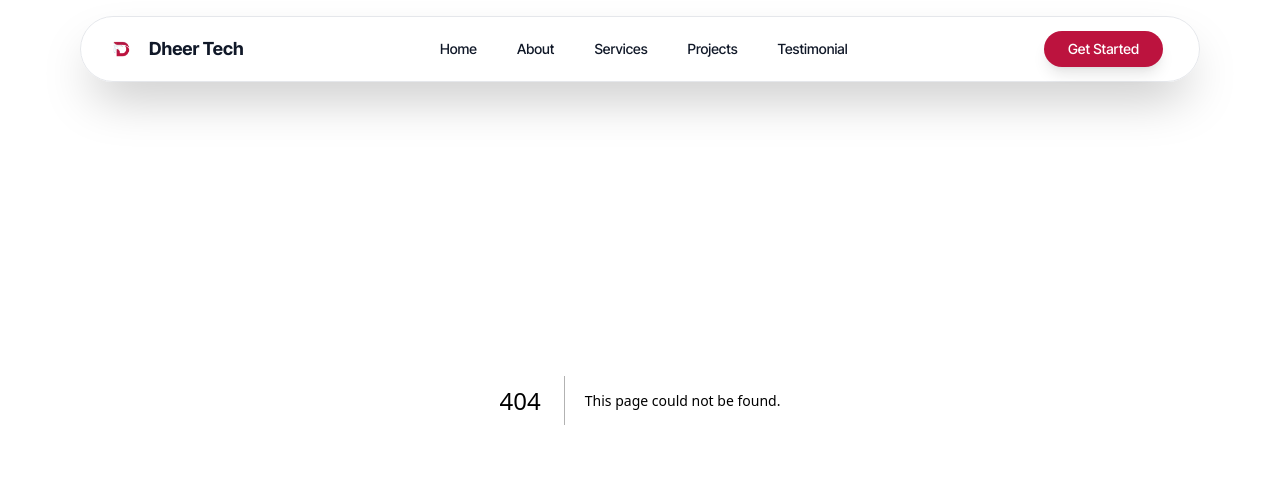
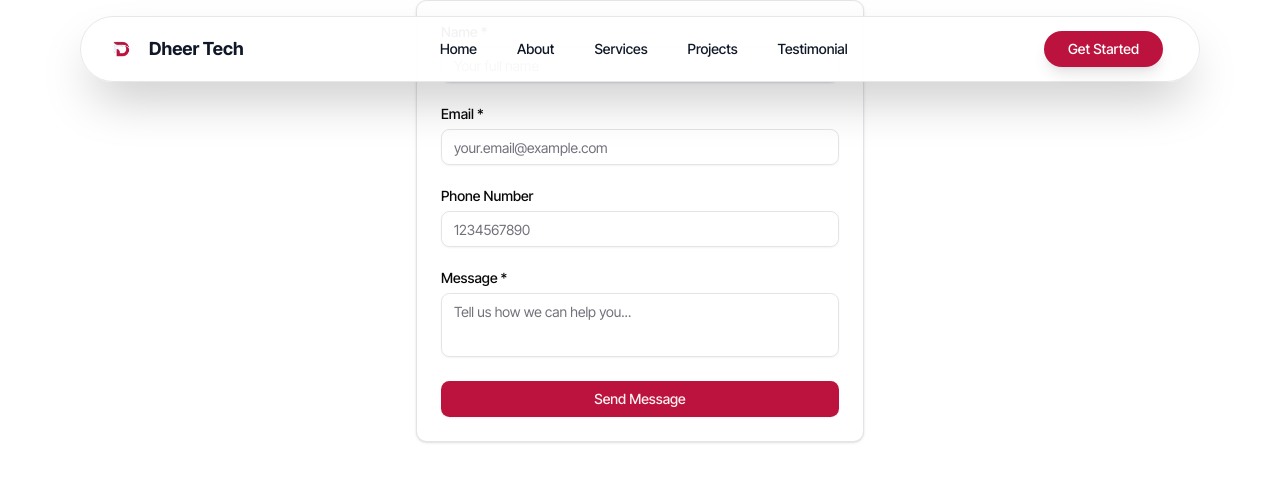
Before and after one commit to Neha220803/dheer-tech-website-new, a Next.js app: page /contact in a window 1280 px wide. Before the commit this address had no page. Shown: the top 482 px of the page. Built offline with nearby package versions, Linux system fonts and the light colour scheme.

Commit message:
form updated

```diff
--- a/package.json
+++ b/package.json
@@ -16,13 +16,16 @@
     "@radix-ui/react-slot": "^1.2.3",
     "class-variance-authority": "^0.7.1",
     "clsx": "^2.1.1",
+    "emailjs-com": "^3.2.0",
     "framer-motion": "^12.23.12",
     "lenis": "^1.3.11",
     "lucide-react": "^0.542.0",
     "next": "15.5.2",
+    "next-themes": "^0.4.6",
     "react": "19.1.0",
     "react-dom": "19.1.0",
     "react-hook-form": "^7.62.0",
+    "sonner": "^2.0.7",
     "tailwind-merge": "^3.3.1",
     "zod": "^4.1.5"
   },
--- /dev/null
+++ b/src/app/contact/page.js
@@ -0,0 +1,12 @@
+import ContactForm from "@/components/contact-form";
+import React from "react";
+
+const ContactUspage = () => {
+  return (
+    <div>
+      <ContactForm />
+    </div>
+  );
+};
+
+export default ContactUspage;
--- a/src/app/layout.js
+++ b/src/app/layout.js
@@ -1,6 +1,8 @@
 import { Inter_Tight, Roboto_Slab } from "next/font/google";
 import "./globals.css";
 import { HomeNavComp } from "@/components/nav";
+// import WhatsappButtonsComp from "@/components/whatsapp-button/WhatsappButtons";
+import { Toaster } from "@/components/ui/sonner";
 
 const interTight = Inter_Tight({
   variable: "--font-inter-tight",
@@ -33,6 +35,8 @@ export default function RootLayout({ children }) {
       >
         <HomeNavComp />
         {children}
+        {/* <WhatsappButtonsComp /> */}
+        <Toaster richColors />
       </body>
     </html>
   );
--- /dev/null
+++ b/src/components/about/hero/index.js
@@ -0,0 +1,42 @@
+import { Button } from "@/components/ui/button";
+import React from "react";
+import "./styles.css";
+import ContactPopUpForm from "@/components/pop-up-form/ContactPopUpForm";
+
+const aboutHeroImg = "/assets/images/about/about-hero.png";
+
+const AboutHeroComp = () => {
+  return (
+    <section className="flex justify-center items-center ">
+      <div className="flex justify-center items-center max-w-6xl ">
+        <div className="w-1/2  ">
+          <div className="w-4/5 flex justify-center items-start flex-col gap-4 ">
+            <h1 className="text-2xl font-bold">
+              Innovating <span className="text-primary-400">Today</span> for a
+              Secure Tomorrow.
+            </h1>
+            <p>
+              At DheerTech, innovation meets protection. We are a team of
+              skilled engineers, designers, and cyber coders who specialize in
+              building secure, scalable, and intuitive web-based solutions. Our
+              mission is simple - empower businesses to grow smarter while
+              staying safe in the digital age.
+            </p>
+            <ContactPopUpForm>
+              <Button>Contact Us</Button>
+            </ContactPopUpForm>
+          </div>
+        </div>
+        <div className="w-1/2 flex justify-end items-center ">
+          <img
+            src={aboutHeroImg}
+            alt="about hero img"
+            className="about-hero-img"
+          />
+        </div>
+      </div>
+    </section>
+  );
+};
+
+export default AboutHeroComp;
--- a/src/components/contact-form/index.js
+++ b/src/components/contact-form/index.js
@@ -1,14 +1,15 @@
 "use client";
 
-import React from "react";
+import React, { useState } from "react";
 import { zodResolver } from "@hookform/resolvers/zod";
 import { useForm } from "react-hook-form";
 import { z } from "zod";
+import emailjs from "emailjs-com";
+import { toast } from "sonner";
 import { Button } from "@/components/ui/button";
 import {
   Form,
   FormControl,
-  FormDescription,
   FormField,
   FormItem,
   FormLabel,
@@ -16,21 +17,60 @@ import {
 } from "@/components/ui/form";
 import { Input } from "@/components/ui/input";
 import { Textarea } from "@/components/ui/textarea";
+import { Loader2 } from "lucide-react";
 
+// Enhanced form schema with robust validation
 const formSchema = z.object({
-  name: z.string().min(2, {
-    message: "Name must be at least 2 characters.",
+  name: z
+    .string()
+    .min(2, { message: "Name must be at least 2 characters." })
+    .max(50, { message: "Name must not exceed 50 characters." })
+    .regex(/^[a-zA-Z\s\-'\.]+$/, {
+      message:
+        "Name can only contain letters, spaces, hyphens, and apostrophes.",
+    })
+    .transform((value) => value.trim().replace(/\s+/g, " ")), // Sanitize multiple spaces
+
+  email: z
+    .string()
+    .min(1, { message: "Email is required." })
+    .email({ message: "Please enter a valid email address." })
+    .max(100, { message: "Email must not exceed 100 characters." })
+    .regex(/^[a-zA-Z0-9._%+-]+@[a-zA-Z0-9.-]+\.[a-zA-Z]{2,}$/, {
+      message: "Please enter a valid email format.",
+    })
+    .transform((value) => value.toLowerCase().trim()),
+
+  phone: z
+    .string()
+    .optional()
+    .or(z.literal(""))
+    .refine(
+      (value) => {
+        if (!value || value === "") return true; // Optional field
+        const cleanPhone = value.replace(/\D/g, ""); // Remove non-digits
+        return cleanPhone.length === 10;
+      },
+      { message: "Phone number must be exactly 10 digits." }
+    )
+    .transform((value) => {
+      if (!value) return "";
+      return value.replace(/\D/g, ""); // Keep only digits
     }),
-  email: z.string().email({
-    message: "Please enter a valid email address.",
-  }),
-  phone: z.string().optional(),
-  message: z.string().min(10, {
-    message: "Message must be at least 10 characters.",
-  }),
+
+  message: z
+    .string()
+    .min(10, { message: "Message must be at least 10 characters." })
+    .max(500, { message: "Message must not exceed 500 characters." })
+    .regex(/^[a-zA-Z0-9\s\-_.,!?@#$%&*()+=\[\]{}|\\:";'<>\/`~]+$/, {
+      message: "Message contains invalid characters.",
+    })
+    .transform((value) => value.trim().replace(/\s+/g, " ")), // Sanitize
 });
 
 const ContactForm = ({ showTitle = false }) => {
+  const [isSubmitting, setIsSubmitting] = useState(false);
+
   const form = useForm({
     resolver: zodResolver(formSchema),
     defaultValues: {
@@ -41,16 +81,56 @@ const ContactForm = ({ showTitle = false }) => {
     },
   });
 
-  function onSubmit(values) {
-    console.log("Form data:", values);
+  async function onSubmit(values) {
+    setIsSubmitting(true);
+
+    try {
+      // Prepare EmailJS template parameters
+      const templateParams = {
+        from_name: values.name,
+        from_email: values.email,
+        phone_number: values.phone || "Not provided",
+        message: values.message,
+        to_name: "DheerTech Icn", // Change this to your company name
+        to_email: "info@dheertech.com", // Your recipient email
+      };
+
+      // Send email using EmailJS
+      await emailjs.send(
+        "service_3idlt0x", // Replace with your service ID
+        "template_7g91i4l", // Replace with your template ID
+        templateParams,
+        "bql19IHSmzPWHoJiX" // Replace with your public key
+      );
+
+      // Success notification
+      toast.success("Message sent successfully! We'll get back to you soon.", {
+        duration: 3000,
+        position: "top-center",
+      });
+
+      // Reset form
       form.reset();
+    } catch (error) {
+      console.error("Error sending email:", error);
+
+      // Error notification
+      toast.error("Failed to send message. Please try again later.", {
+        duration: 3000,
+        position: "top-center",
+      });
+    } finally {
+      setIsSubmitting(false);
+    }
   }
 
   return (
-    <div className="max-w-md mx-auto p-4 border-1 bg-white rounded-lg">
+    <>
+      <div className="max-w-md mx-auto p-6 border bg-white rounded-lg shadow-sm">
         {showTitle && (
-        <h2 className="text-2xl font-bold mb-4 text-gray-800">Contact Us</h2>
+          <h2 className="text-2xl font-bold mb-6 text-gray-800">Contact Us</h2>
         )}
+
         <Form {...form}>
           <form onSubmit={form.handleSubmit(onSubmit)} className="space-y-6">
             <FormField
@@ -60,7 +140,11 @@ const ContactForm = ({ showTitle = false }) => {
                 <FormItem>
                   <FormLabel>Name *</FormLabel>
                   <FormControl>
-                  <Input placeholder="Your full name" {...field} />
+                    <Input
+                      placeholder="Your full name"
+                      disabled={isSubmitting}
+                      {...field}
+                    />
                   </FormControl>
                   <FormMessage />
                 </FormItem>
@@ -77,6 +161,7 @@ const ContactForm = ({ showTitle = false }) => {
                     <Input
                       type="email"
                       placeholder="your.email@example.com"
+                      disabled={isSubmitting}
                       {...field}
                     />
                   </FormControl>
@@ -94,7 +179,9 @@ const ContactForm = ({ showTitle = false }) => {
                   <FormControl>
                     <Input
                       type="tel"
-                    placeholder="Your phone number"
+                      placeholder="1234567890"
+                      maxLength={14} // Allow for formatting like (123) 456-7890
+                      disabled={isSubmitting}
                       {...field}
                     />
                   </FormControl>
@@ -111,8 +198,10 @@ const ContactForm = ({ showTitle = false }) => {
                   <FormLabel>Message *</FormLabel>
                   <FormControl>
                     <Textarea
-                    placeholder="Your message..."
+                      placeholder="Tell us how we can help you..."
                       className="resize-none"
+                      rows={4}
+                      disabled={isSubmitting}
                       {...field}
                     />
                   </FormControl>
@@ -121,12 +210,20 @@ const ContactForm = ({ showTitle = false }) => {
               )}
             />
 
-          <Button type="submit" className="w-full">
-            Send Message
+            <Button type="submit" className="w-full" disabled={isSubmitting}>
+              {isSubmitting ? (
+                <>
+                  <Loader2 className="mr-2 h-4 w-4 animate-spin" />
+                  Sending...
+                </>
+              ) : (
+                "Send Message"
+              )}
             </Button>
           </form>
         </Form>
       </div>
+    </>
   );
 };
 
--- a/src/components/home/hero/index.js
+++ b/src/components/home/hero/index.js
@@ -119,9 +119,9 @@ export const HomeHeroComp = () => {
           <div className="left-grid-big-right-card h-full">
             <div className="z-1000">
               <div className="text-2xl font-medium">
-                Innovation Meets Security
+                Build Once, Scale Forever
               </div>
-              <p>We Create Smart Web Solutions That Scale with Your Business</p>
+              <p>Future-proof solutions that grow with your ambitions</p>
             </div>
             <div className="red-overlay"></div>
           </div>
--- /dev/null
+++ b/src/components/ui/sonner.jsx
@@ -0,0 +1,26 @@
+"use client"
+
+import { useTheme } from "next-themes"
+import { Toaster as Sonner } from "sonner";
+
+const Toaster = ({
+  ...props
+}) => {
+  const { theme = "system" } = useTheme()
+
+  return (
+    <Sonner
+      theme={theme}
+      className="toaster group"
+      style={
+        {
+          "--normal-bg": "var(--popover)",
+          "--normal-text": "var(--popover-foreground)",
+          "--normal-border": "var(--border)"
+        }
+      }
+      {...props} />
+  );
+}
+
+export { Toaster }
--- /dev/null
+++ b/src/components/whatsapp-button/WhatsappButton.css
@@ -0,0 +1,24 @@
+.float-whatsapp {
+    position: fixed !important;
+    width: 60px !important;
+    height: 60px !important;
+    bottom: 40px !important;
+    right: 40px !important;
+    background-color: #25d366 !important;
+    color: #FFF !important;
+    border-radius: 50px !important;
+    text-align: center !important;
+    font-size: 30px !important;
+    z-index: 100 !important;
+    display: flex !important;
+    align-items: center !important;
+    justify-content: center !important;
+    text-decoration: none !important;
+    transition: all 0.3s ease !important;
+}
+
+.float-whatsapp:hover {
+    /* background-color: #128C7E; */
+    /* color: #FFF; */
+    transform: scale(1.1);
+}
--- /dev/null
+++ b/src/components/whatsapp-button/WhatsappButtons.js
@@ -0,0 +1,23 @@
+"use client";
+
+import React from "react";
+import "./WhatsappButton.css";
+// import { FaWhatsapp } from "react-icons/fa";
+
+const WhatsappButtonsComp = () => {
+  return (
+    <div>
+      <a
+        href="https://wa.me/7200630234"
+        className="float-whatsapp"
+        target="_blank"
+        rel="noopener noreferrer"
+      >
+        {/* <FaWhatsapp /> */}
+        WH
+      </a>
+    </div>
+  );
+};
+
+export default WhatsappButtonsComp;
```
Also changed, not shown: public/assets/images/about/about-hero.png (added), 1 other file (tests, documents, lock files or other folders). Lines whose indentation alone changed are shown as unchanged.
